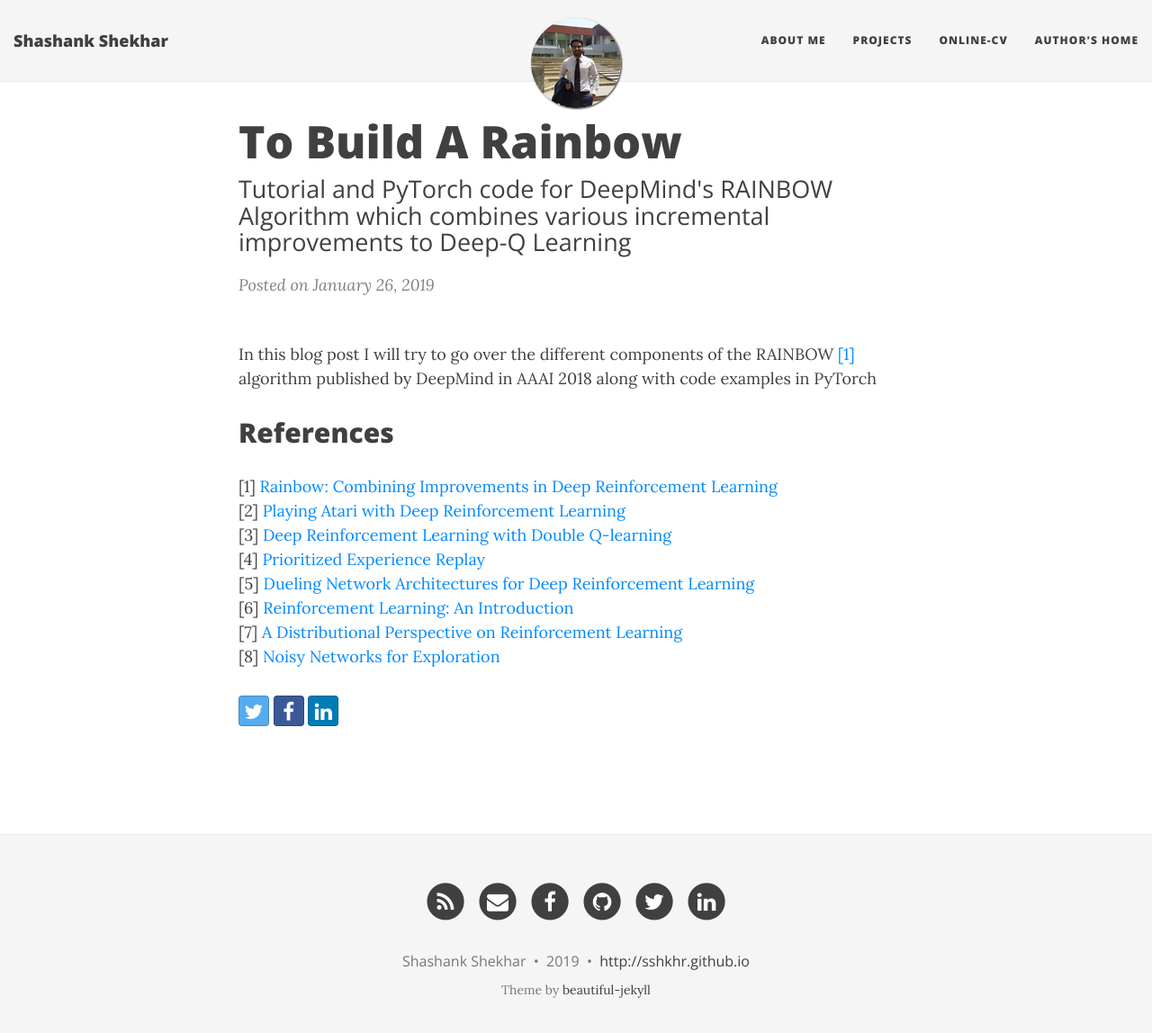
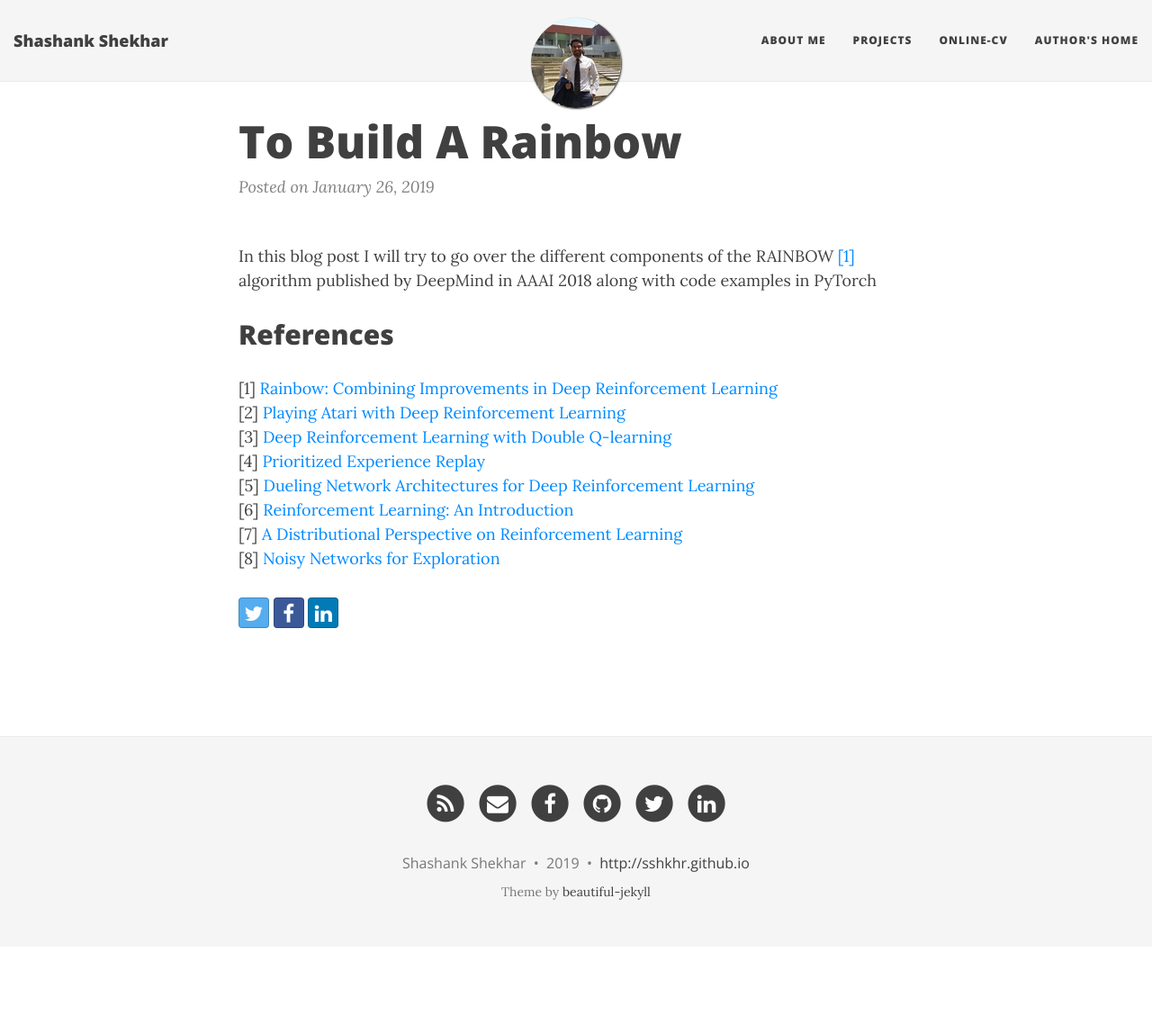
Before and after one commit to sshkhr/sshkhr.github.io, a Jekyll site: the page built from _posts/2019-01-26-rainbow.md, in a window 1280 px wide and 1161 px high. Shown: the top 1148 px of the window at 90% size. Built offline with Jekyll 4.4.1, drawn with Linux system fonts in a browser that asks for light colours; nearby versions of some CDN libraries.

Commit message:
remove subtitle

```diff
--- a/_posts/2019-01-26-rainbow.md
+++ b/_posts/2019-01-26-rainbow.md
@@ -1,7 +1,6 @@
 ---
   layout: post
   title: To Build A Rainbow
-  subtitle: Tutorial and PyTorch code for DeepMind's RAINBOW Algorithm which combines various incremental improvements to Deep-Q Learning
   img: /img/rainbow.png
 ---
 
```
